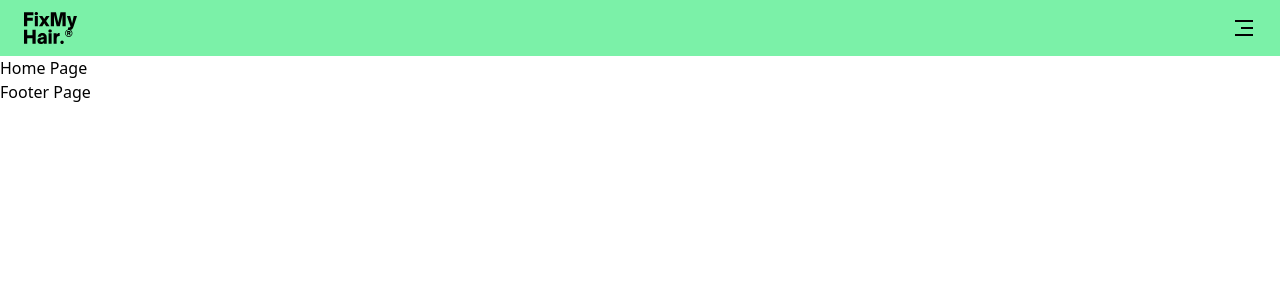
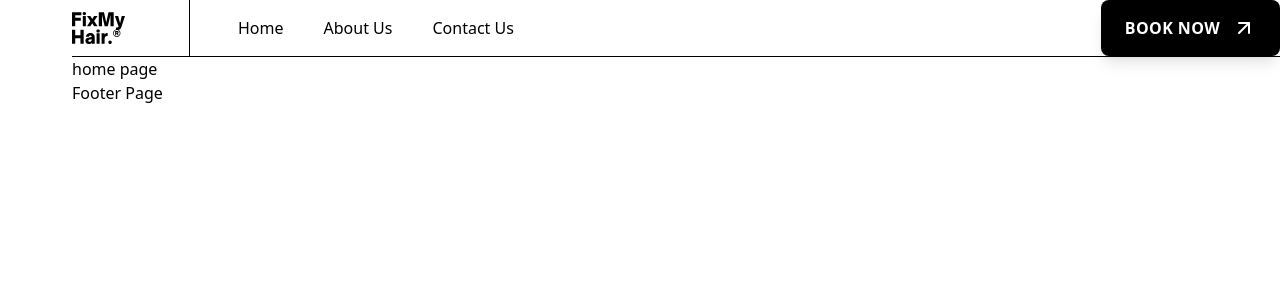
Before and after one commit to foxlancerr/Hair-clinic, a React (Vite) app: page / in a window 1280 px wide. Shown: the top 300 px of the page. Built offline with nearby package versions, Linux system fonts and the light colour scheme.

Commit message:
animation and header design fixed

```diff
--- a/src/components/layout/Footer.tsx
+++ b/src/components/layout/Footer.tsx
@@ -2,7 +2,7 @@ import React from 'react';
 
 function Footer() {
   return (
-    <div>
+    <div className='container'>
       Footer Page
     </div>
   );
--- a/src/components/layout/GlobalLayout.tsx
+++ b/src/components/layout/GlobalLayout.tsx
@@ -7,7 +7,7 @@ function GlobalLayout() {
   return (
     <>
       <Header />
-      <main>
+      <main className="container">
         <Outlet />
       </main>
       <Footer />
--- /dev/null
+++ b/src/components/layout/GlobalLoader.tsx
@@ -0,0 +1,102 @@
+import React from "react";
+import { motion } from "framer-motion";
+
+function GlobalLoader() {
+  // Generate random positions and sizes for background logos
+  const backgroundLogos = Array.from({ length: 12 }, (_, i) => ({
+    id: i,
+    x: 10 + Math.random() * 80, // Random x position (10-90% to keep within bounds)
+    y: 10 + Math.random() * 80, // Random y position (10-90% to keep within bounds)
+    scale: 0.3 + Math.random() * 0.7, // Random scale (0.3-1.0)
+    delay: Math.random() * 3, // Random appearance delay (0-3s)
+    duration: 2 + Math.random() * 3, // Random animation duration (2-5s)
+    rotateDirection: Math.random() > 0.5 ? 1 : -1, // Random rotation direction
+  }));
+
+  return (
+    <div className="h-screen w-full flex items-center justify-center bg-yellow-400 fixed inset-0 bg-opacity-30 z-50 overflow-hidden">
+      {/* Background scattered logos with hypnotic effect */}
+      {backgroundLogos.map((logo) => (
+        <motion.img
+          key={logo.id}
+          src="./assets/images/logo.svg"
+          alt="background-logo"
+          className="absolute opacity-90 max-w-20 max-h-20" // Added max width/height to control size
+          style={{
+            left: `${logo.x}%`,
+            top: `${logo.y}%`,
+            transform: "translate(-50%, -50%)", // Center the image on its position
+          }}
+          initial={{
+            scale: 0,
+            opacity: 0,
+            rotate: 0,
+          }}
+          animate={{
+            scale: [0, logo.scale, logo.scale * 0.8, logo.scale],
+            opacity: [0, 0.1, 0.05, 0.5],
+            rotate: [0, logo.rotateDirection * 180, logo.rotateDirection * 360],
+          }}
+          transition={{
+            duration: logo.duration,
+            repeat: Infinity,
+            delay: logo.delay,
+            ease: "easeInOut",
+          }}
+        />
+      ))}
+
+      {/* Main center logo */}
+      <motion.img
+        src="./assets/images/logo.svg"
+        alt="main-logo"
+        className="nav-logo relative z-10 max-w-32 max-h-32" // Added max size constraint
+        transition={{
+          duration: 2,
+          repeat: Infinity,
+          ease: "easeInOut",
+        }}
+        // Keep your existing hover and tap animations
+        whileHover={{ scale: 1.1, rotate: 6 }}
+        whileTap={{ scale: 0.95 }}
+        initial={{ opacity: 0, scale: 0 }}
+        animate={{
+          rotate: [-5, 3, -5],
+          scale: [1, 1.05, 1],
+          opacity: [0, 0.1, 0.05, 1],
+        }}
+      />
+
+      {/* Floating particles */}
+      {Array.from({ length: 8 }).map((_, i) => (
+        <motion.div
+          key={`particle-${i}`}
+          className="absolute w-4 h-4 bg-white rounded-full opacity-30"
+          style={{
+            left: "50%",
+            top: "50%",
+          }}
+          initial={{
+            x: 0,
+            y: 0,
+            scale: 0,
+          }}
+          animate={{
+            x: [0, (Math.random() - 0.5) * 300], // Reduced from 400 to 300 to stay within bounds
+            y: [0, (Math.random() - 0.5) * 300], // Reduced from 400 to 300 to stay within bounds
+            scale: [0, 1, 0],
+            opacity: [0.3, 0.1, 0],
+          }}
+          transition={{
+            duration: 4 + Math.random() * 2,
+            repeat: Infinity,
+            delay: i * 0.3,
+            ease: "easeOut",
+          }}
+        />
+      ))}
+    </div>
+  );
+}
+
+export default GlobalLoader;
--- a/src/components/layout/Header.tsx
+++ b/src/components/layout/Header.tsx
@@ -1,15 +1,203 @@
 import { RiMenu3Fill } from "react-icons/ri";
+import { LuArrowUpRight } from "react-icons/lu";
+import { motion } from "framer-motion";
+import { useState } from "react";
 
 function Header() {
+  const [hoveredItem, setHoveredItem] = useState(null);
+  const [mousePosition, setMousePosition] = useState({ x: 0, y: 0 });
+
+  const navItemVariants = {
+    initial: {
+      display: "block",
+      width: "8px",
+      height: "8px",
+      borderRadius: "100%",
+      background: "black",
+      left: "50%",
+      bottom:"0px",
+      x: "-50%",
+      y: "-50%",
+      scale: 1,
+      opacity:0,
+    },
+    hover: {
+      width: "24px",
+      height: "24px",
+      borderRadius: "100%",
+      background: "yellow",
+      scale: 1.2,
+      opacity:1,
+      transition: {
+        duration: 0.3,
+        ease: "easeOut",
+      },
+    },
+  };
+
+
+
+  const navItems = [
+    { name: "Home", id: "home" },
+    { name: "About Us", id: "about" },
+    { name: "Contact Us", id: "contact" },
+  ];
+
+  const handleMouseMove = (e:any, itemId:any) => {
+    const rect = e.currentTarget.getBoundingClientRect();
+    const x = e.clientX - rect.left;
+    const y = e.clientY - rect.top;
+
+    setMousePosition({ x, y });
+    setHoveredItem(itemId);
+  };
+
+  const handleMouseEnter = (itemId) => {
+    setHoveredItem(itemId);
+  };
+
+  const handleMouseLeave = () => {
+    setHoveredItem(null);
+    setMousePosition({ x: 0, y: 0 });
+  };
 
   return (
+    <nav className="relative header-container">
+      {/* Mobile screen */}
+      <div className="container flex mx-auto justify-between items-center sm:hidden">
+        <motion.img
+          src="./assets/images/logo.svg"
+          alt="main-logo"
+          className="nav-logo"
+          whileHover={{ scale: 1.1 }}
+          whileTap={{ scale: 0.95 }}
+          transition={{ duration: 0.2 }}
+        />
+        <motion.span
+          className="nav-menu cursor-pointer block"
+          whileHover={{ rotate: 180, scale: 1.1 }}
+          whileTap={{ scale: 0.9 }}
+          transition={{ duration: 0.3 }}
+        >
+          <RiMenu3Fill size={24} />
+        </motion.span>
+      </div>
 
-    <nav className="relative header-container bg-green-300">
-      <div className="container flex mx-auto justify-between items-center py-3 px-6">
-        <img src="./assets/images/logo.svg" alt="main-logo" className="nav-logo" />
-        <span className="nav-menu">
-          <RiMenu3Fill size={24}></RiMenu3Fill>
-        </span>
+      {/* desktop screen */}
+      <div className="hidden sm:flex mx-auto items-stretch  ml-[72px] border-b border-b-black">
+        <div className="flex pr-16 border-r  border-r-black items-center">
+          <motion.img
+            src="./assets/images/logo.svg"
+            alt="main-logo"
+            className="nav-logo"
+            whileHover={{ scale: 1.1, rotate: 5 }}
+            whileTap={{ scale: 0.95 }}
+            transition={{ duration: 0.3 }}
+          />
+        </div>
+
+        <ul className="flex items-center gap-2 ml-8">
+          {navItems.map((item) => (
+            <motion.li
+              key={item.id}
+              className="relative cursor-pointer px-4 py-2 "
+              onMouseMove={(e) => handleMouseMove(e, item.id)}
+              onMouseEnter={() => handleMouseEnter(item.id)}
+              onMouseLeave={handleMouseLeave}
+              initial="initial"
+              animate={hoveredItem === item.id ? "hover" : "initial"}
+            >
+              {/* Text with color animation */}
+              <motion.span
+                className="relative z-10 select-none transition-colors duration-200"
+
+              >
+                {item.name}
+              </motion.span>
+
+              {/* Magnetic circle that follows mouse */}
+              <motion.span
+                animate={
+                  hoveredItem === item.id
+                    ? {
+                        ...navItemVariants.hover,
+                        left: mousePosition.x,
+                        top: mousePosition.y,
+                        x: "-50%",
+                        y: "-50%",
+                      }
+                    : navItemVariants.initial
+                }
+                transition={{
+                  type: "spring",
+                  stiffness: 150,
+                  damping: 15,
+                  mass: 0.1,
+                }}
+                className="absolute z-0 pointer-events-none"
+              />
+
+              {/* Subtle background glow effect */}
+              {hoveredItem === item.id && (
+                <motion.div
+                  initial={{ opacity: 0, scale: 0.8 }}
+                  animate={{ opacity: 0.1, scale: 1 }}
+                  exit={{ opacity: 0, scale: 0.8 }}
+                  transition={{ duration: 0.3 }}
+                  className="absolute inset-0 bg-yellow-200 rounded-lg -z-10"
+                />
+              )}
+            </motion.li>
+          ))}
+        </ul>
+
+        {/* Enhanced Button */}
+        <motion.button
+          className="bg-black rounded-lg text-white px-6 py-4 flex gap-3 items-center ml-auto relative overflow-hidden shadow-lg"
+          whileHover={{
+            scale: 1.05,
+            boxShadow: "0 10px 25px rgba(0, 0, 0, 0.2)",
+            transition: { duration: 0.3 },
+          }}
+          whileTap={{
+            scale: 0.98,
+            transition: { duration: 0.1 },
+          }}
+        >
+          {/* Button overlay */}
+          <motion.div
+            className="absolute inset-0 bg-white opacity-0"
+            whileHover={{
+              opacity: 0.1,
+              transition: { duration: 0.3 },
+            }}
+          />
+
+          {/* Button text */}
+          <motion.span
+            className="uppercase relative z-10 font-semibold tracking-wide"
+            initial={{ x: 0 }}
+            whileHover={{
+              x: -2,
+              transition: { duration: 0.3 }
+            }}
+          >
+            Book Now
+          </motion.span>
+
+          {/* Animated arrow */}
+          <motion.span
+            className="relative z-10"
+            initial={{ rotate: 0, scale: 1 }}
+            whileHover={{
+              rotate: 45,
+              scale: 1.2,
+              transition: { duration: 0.4, ease: "easeInOut" },
+            }}
+          >
+            <LuArrowUpRight size={24} />
+          </motion.span>
+        </motion.button>
       </div>
     </nav>
   );
--- a/src/pages/home/index.tsx
+++ b/src/pages/home/index.tsx
@@ -1,9 +1,5 @@
 function HomePage() {
-  return (
-    <div>
-      Home Page
-    </div>
-  );
+  return <div>home page</div>;
 }
 
 export default HomePage;
--- a/src/styles/tailwand.css
+++ b/src/styles/tailwand.css
@@ -1 +1,24 @@
 @import "tailwindcss";
+
+@layer components {
+  .container {
+    @apply w-full mx-auto px-3;
+
+    max-width: 100%;
+
+    @media (min-width: 640px) {
+      @apply px-6;
+      max-width: 616px;
+    }
+
+    @media (min-width: 1024px) {
+      @apply px-18;
+      max-width: 952px;
+    }
+
+    @media (min-width: 1280px) {
+      @apply px-18;
+      max-width: 1128px;
+    }
+  }
+}
```
